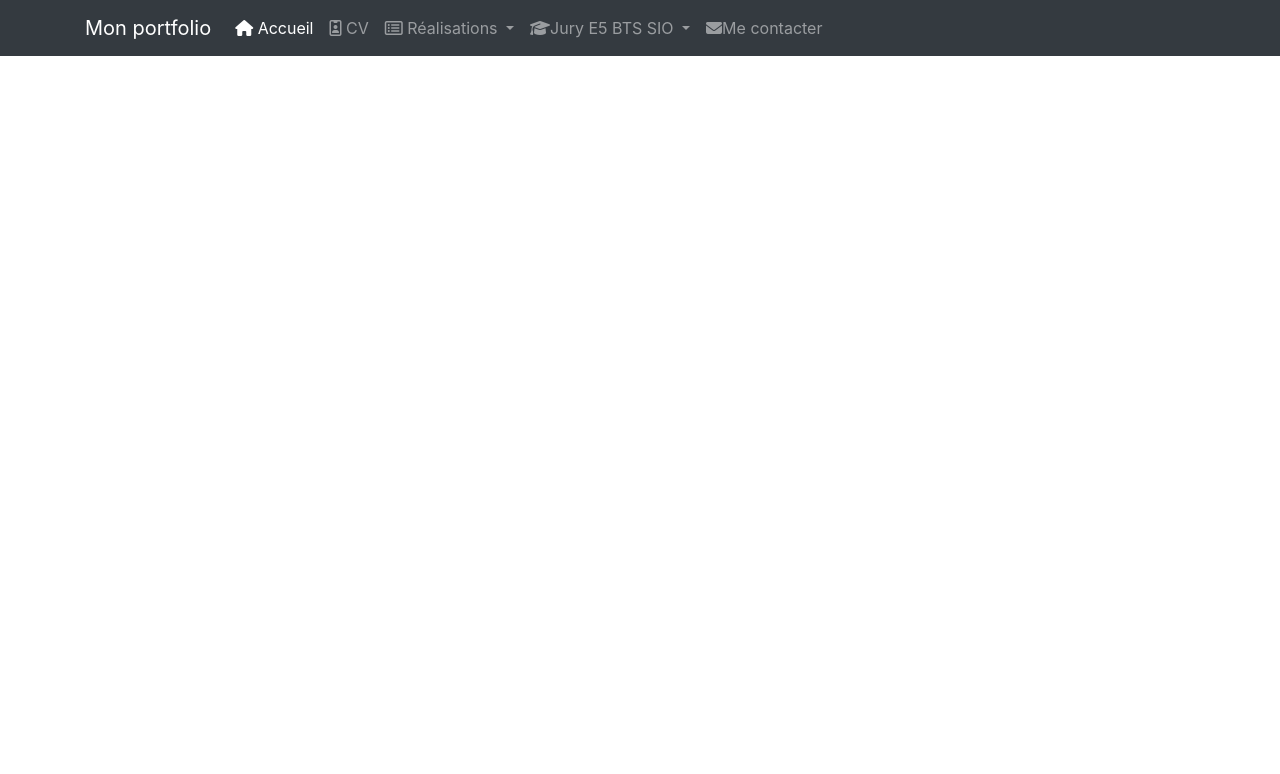
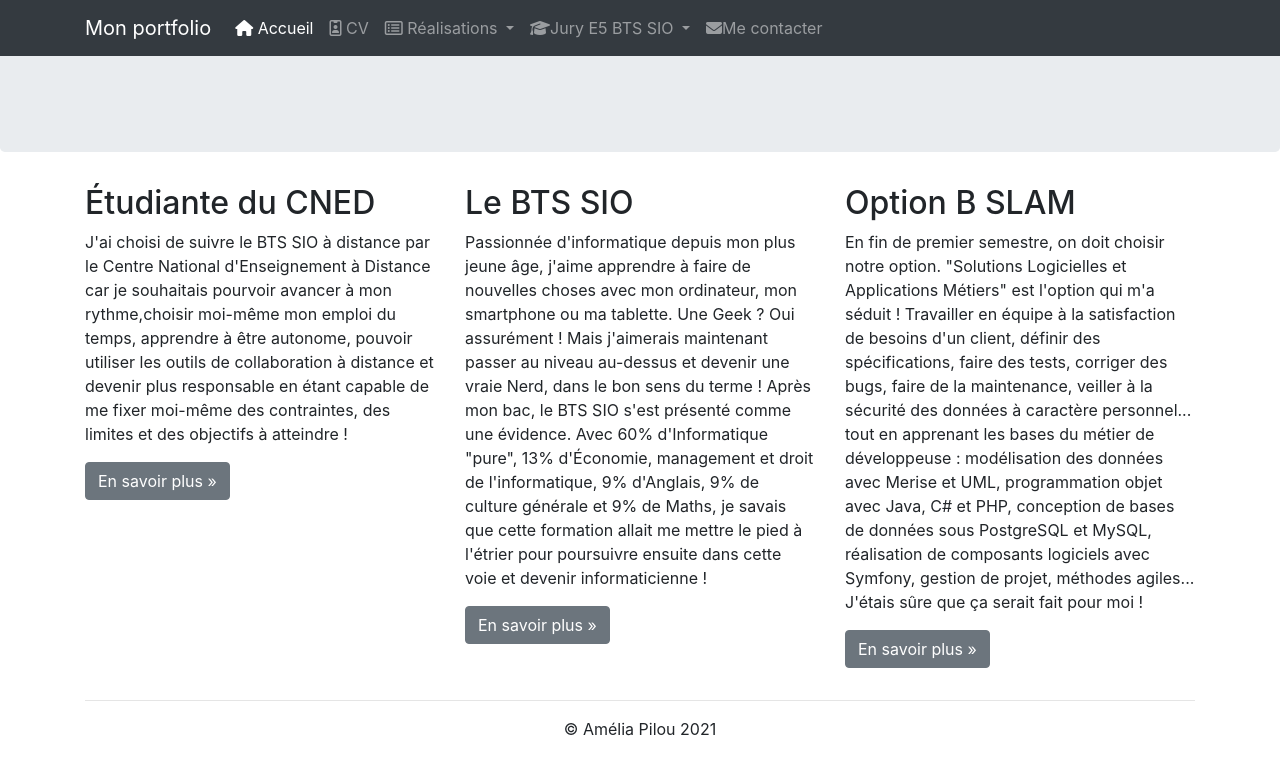
Before and after one commit to morganttheo/morganttheo, a plain HTML site: page index.html in a window 1280 px wide. Drawn offline with nearby package versions, Linux system fonts and the light colour scheme.

Commit message:
création footer Task #2 - Ajouter un pied de page

```diff
--- a/index.html
+++ b/index.html
@@ -101,6 +101,53 @@ doctype html>
                 </div>
             </div>
         </nav>
+        <div class="jumbotron"></div> <!-- Emplacement pour le contenu principal de la page -->
+        <footer>
+            <div class="container">
+                <div class="row">
+                    <div class="col-lg-4">
+                        <h2>Étudiante du CNED</h2>
+                        <p>J'ai choisi de suivre le BTS SIO à distance par le Centre National d'Enseignement à Distance car je souhaitais pourvoir avancer à mon rythme,choisir moi-même mon emploi du temps, apprendre à être autonome, pouvoir utiliser les outils de collaboration à distance et devenir plus responsable en étant capable de me fixer moi-même des contraintes, des limites et des objectifs à atteindre !
+                        </p>
+                        <p><a class="btn btn-secondary" href="http://www.cned.fr" target="_blank"role="button">En savoir plus »</a>
+                        </p>
+                    </div>
+                    <div class="col-lg-4">
+                        <h2>Le BTS SIO</h2>
+                        <p>Passionnée d'informatique depuis mon plus jeune âge, j'aime apprendre à faire
+                            de nouvelles choses avec mon ordinateur, mon smartphone ou ma tablette. Une
+                            Geek ? Oui assurément ! Mais j'aimerais maintenant passer au niveau au-dessus
+                            et devenir une vraie Nerd, dans le bon sens du terme ! Après mon bac, le BTS
+                            SIO s'est présenté comme une évidence. Avec 60% d'Informatique "pure", 13%
+                            d'Économie, management et droit de l'informatique, 9% d'Anglais, 9% de culture
+                            générale et 9% de Maths, je savais que cette formation allait me mettre le
+                            pied à l'étrier pour poursuivre ensuite dans cette voie et devenir
+                            informaticienne !
+                        </p>
+                        <p><a class="btn btn-secondary" href="https://fr.wikipedia.org/wiki/Brevet_de_technicien_supérieur_-_Services_informatiques_aux_organisations"target="_blank" role="button">En savoir plus »</a>
+                        </p>
+                    </div>
+                    <div class="col-lg-4">
+                        <h2>Option B SLAM</h2>
+                        <p>En fin de premier semestre, on doit choisir notre option. "Solutions
+                            Logicielles et Applications Métiers" est l'option qui m'a séduit&nbsp;!
+                            Travailler en équipe à la satisfaction de besoins d'un client, définir des
+                            spécifications, faire des tests, corriger des bugs, faire de la maintenance,
+                            veiller à la sécurité des données à caractère personnel... tout en apprenant
+                            les bases du métier de développeuse : modélisation des données
+                            avec Merise et UML, programmation objet avec Java, C# et PHP, conception
+                            de bases de données sous PostgreSQL et MySQL, réalisation de
+                            composants logiciels avec Symfony, gestion de projet, méthodes agiles...
+                            J'étais sûre que ça serait fait pour moi !
+                        </p>
+                        <p><a class="btn btn-secondary" href="https://www.onisep.fr/Ressources/Univers-Formation/Formations/Post-bac/bts-services-informatiques-aux-organisations-option-b-solutions-logicielles-et-applications-metiers" target="_blank"role="button">En savoir plus »</a>
+                        </p>
+                    </div>
+                </div>
+                <hr>
+                <p class="text-center" id="copyright">© Amélia Pilou 2021</p>
+            </div>
+        </footer>
 
 
 
```
Lines whose indentation alone changed are shown as unchanged.
